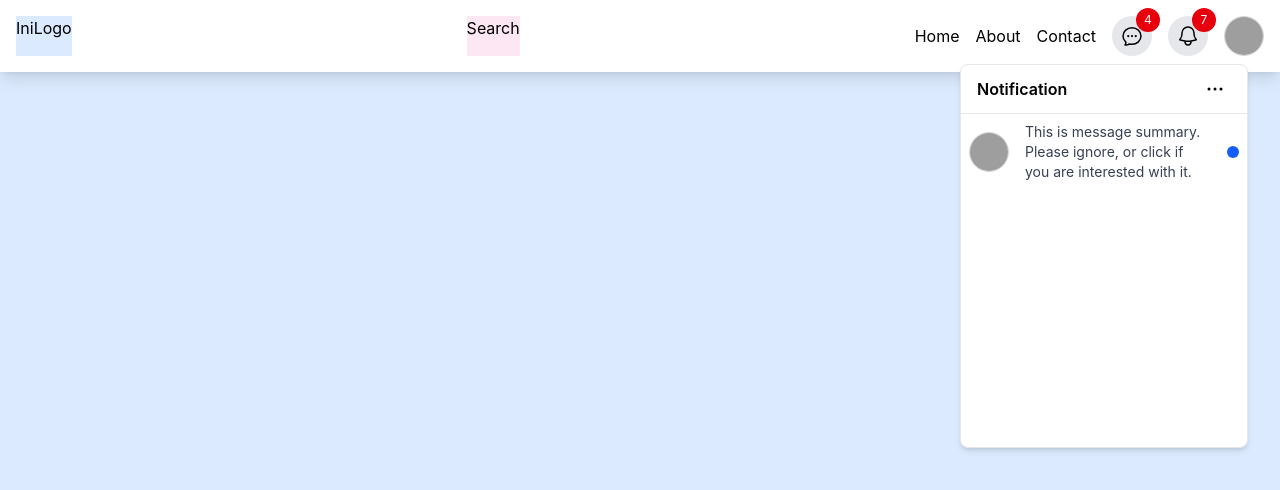
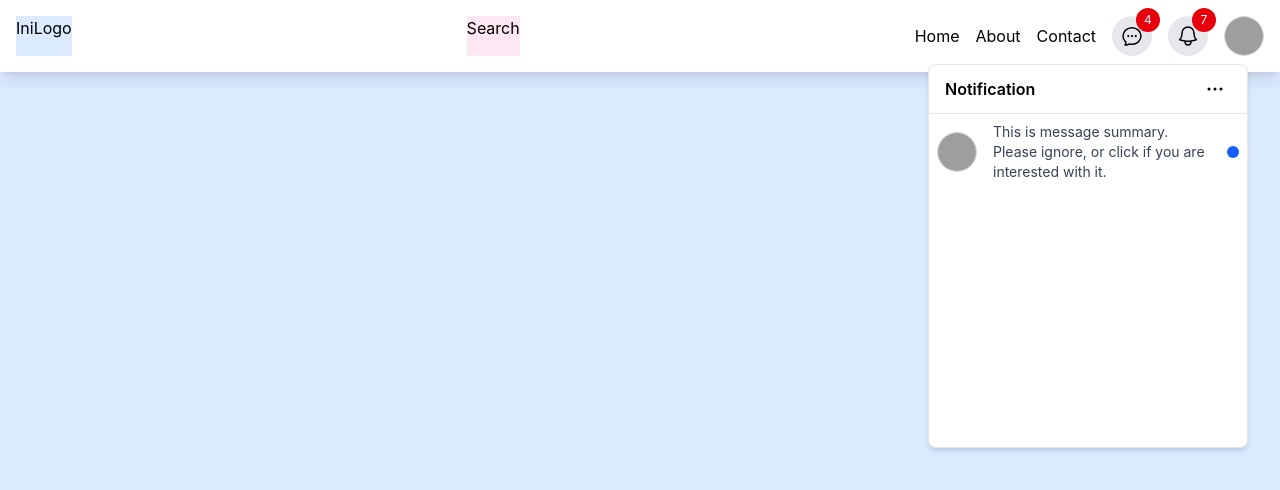
Before and after one commit to cyberfly/learn-tailwind, a website built with Vite: page day2-header.html in a window 1280 px wide. Built offline with nearby package versions, Linux system fonts and the light colour scheme; grey boxes are pictures that could not be loaded.

Commit message:
feat: update notification message to be clickable using button

```diff
--- a/day2-header.html
+++ b/day2-header.html
@@ -76,7 +76,7 @@
             </button>
 
             <!-- notification panel -->
-            <div class="bg-white shadow-md w-72 absolute -right-10 h-96 rounded-lg border border-gray-200 top-12">
+            <div class="bg-white shadow-md w-80 absolute -right-10 h-96 rounded-lg border border-gray-200 top-12">
 
               <!-- notification panel header -->
               <div class="px-4 py-2 border-b border-gray-200 font-semibold flex items-center justify-between">
@@ -100,21 +100,21 @@
 
                 <!-- notification message 1 -->
 
-                <div class="flex items-center">
+                <button class="flex items-center cursor-pointer hover:bg-gray-50">
                   <!-- profile image -->
                   <div class="shrink-0 px-2 py-2">
                     <img src="https://api.dicebear.com/9.x/lorelei/svg"
                       class="size-10 rounded-full border border-gray-300" alt="">
                   </div>
                   <!-- message summary -->
-                  <div class="px-2 py-2 text-sm text-gray-700">
+                  <div class="px-2 py-2 text-sm text-gray-700 text-left">
                     This is message summary. Please ignore, or click if you are interested with it.
                   </div>
                   <!-- read indicator -->
                   <div class="px-2 py-2">
                     <div class="rounded-full size-3 bg-blue-600"></div>
                   </div>
-                </div>
+                </button>
 
                 <!-- end notification message 1 -->
 
```
